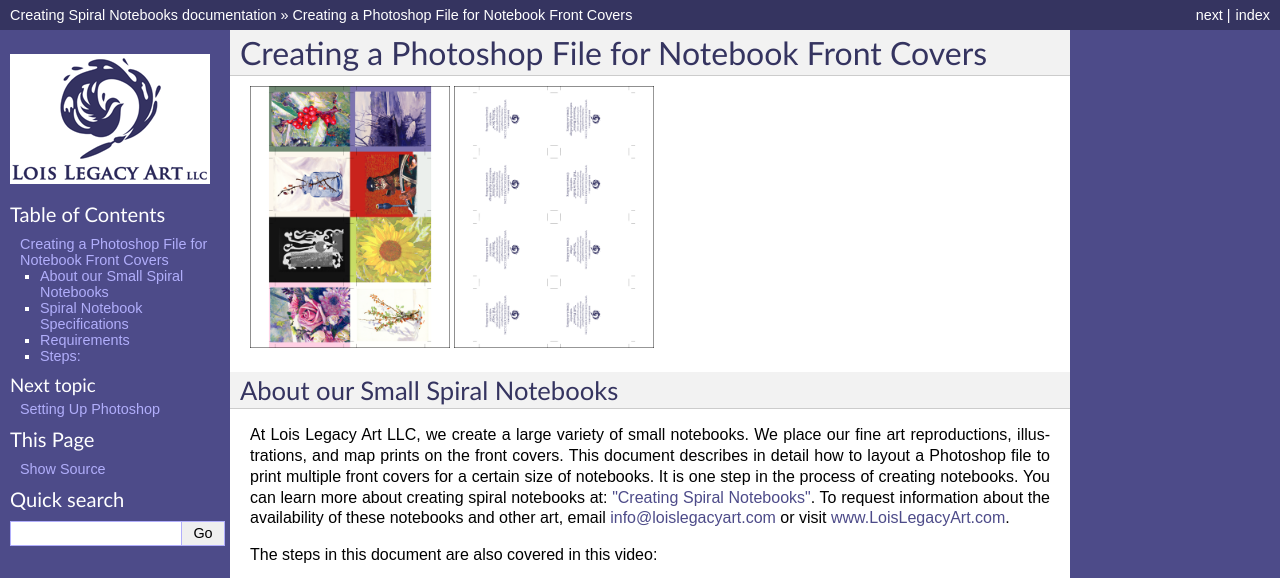
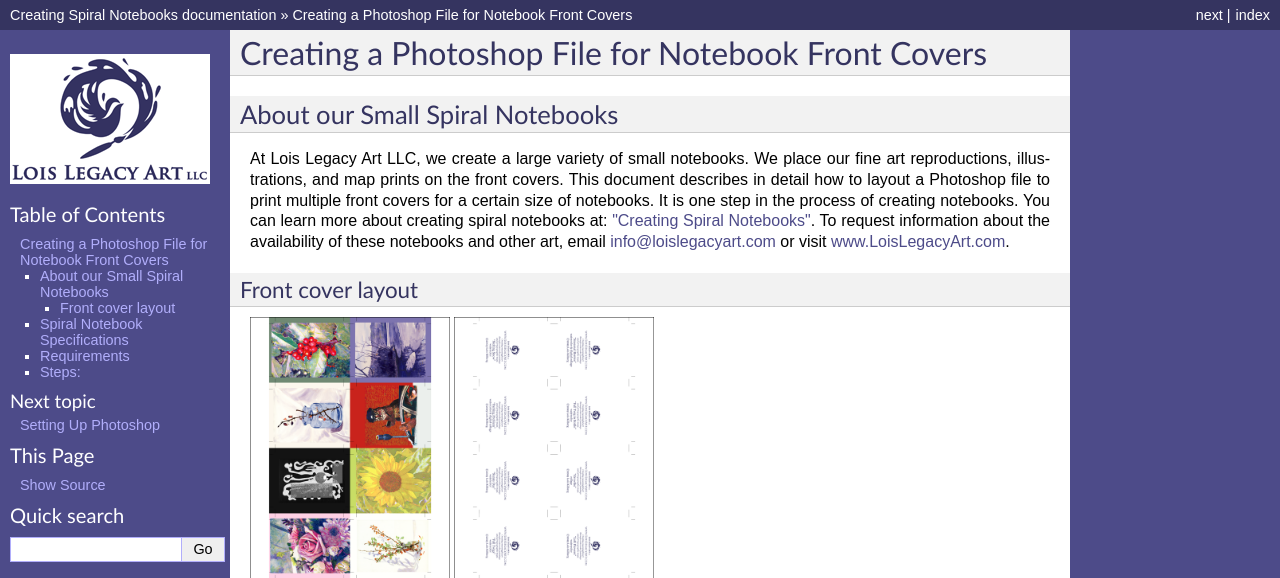
Before and after one commit to loiskilberg/FinalProject, a Sphinx documentation site: the page built from source/index.rst, in a window 1280 px wide and 900 px high, cut to the strip 0-578 px from the top of the window. Built offline with Sphinx 7.4.7, drawn with Linux system fonts in a browser that asks for light colours; some of the changed lines change nothing that is shown.

Commit message:
move pictures

```diff
--- a/source/index.rst
+++ b/source/index.rst
@@ -1,5 +1,15 @@
 Creating a Photoshop File for Notebook Front Covers
 ###################################################
+
+About our Small Spiral Notebooks
+================================
+
+.. index:: main documentation
+
+At |llc|, we create a large variety of small notebooks. We place our fine art reproductions, illustrations, and map prints on the front covers.  This document describes in detail how to layout a Photoshop file to print multiple front covers for a certain size of notebooks. It is one step in the process of creating notebooks. You can learn more about creating spiral notebooks at: |mainDocNotebooks|. To request information about the availability of these notebooks and other art, email |emailInfoLLC| or visit |websiteLLC|.
+
+Front cover layout
+++++++++++++++++++
 
 .. image:: images/multipageLayout_multipleImagesOutsideSmOutlined.png
          :width: 200
@@ -7,13 +17,6 @@
 .. image:: images/multipageLayout_multipleImagesInsideSmOutlined.png
          :width: 200
          :alt: photo of spiral notebooks
-
-About our Small Spiral Notebooks
-================================
-
-.. index:: main documentation
-
-At |llc|, we create a large variety of small notebooks. We place our fine art reproductions, illustrations, and map prints on the front covers.  This document describes in detail how to layout a Photoshop file to print multiple front covers for a certain size of notebooks. It is one step in the process of creating notebooks. You can learn more about creating spiral notebooks at: |mainDocNotebooks|. To request information about the availability of these notebooks and other art, email |emailInfoLLC| or visit |websiteLLC|.
 
 The steps in this document are also covered in this video:
 
```
